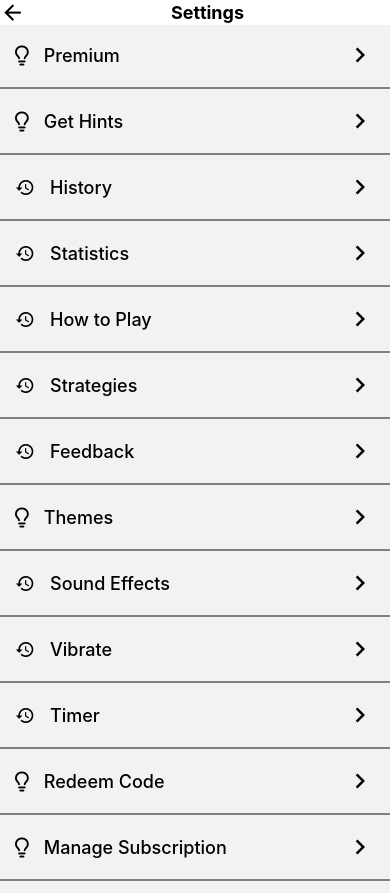
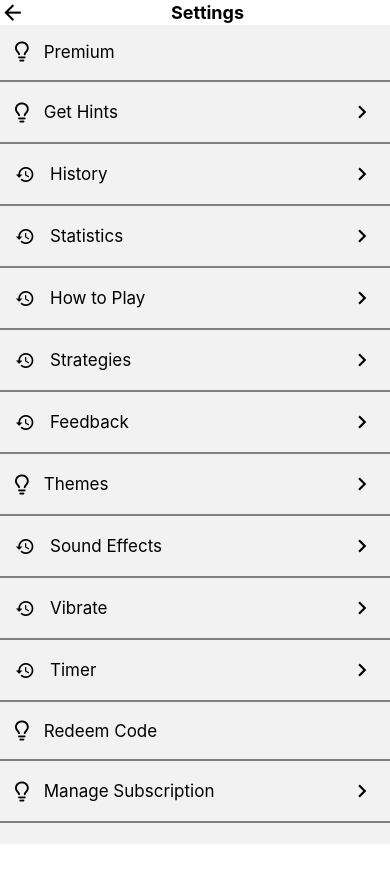
Before and after one commit to kritajns/GameApp, a React Native app: screen /Settings in a window 390 px wide. After the commit the page ends 844 px from the top, so only its background shows below. Built offline with nearby package versions, Linux system fonts and the light colour scheme.

Commit message:
fix: update settings card with boolean logic

```diff
--- a/src/components/SettingsCard.tsx
+++ b/src/components/SettingsCard.tsx
@@ -1,4 +1,4 @@
-import {View, Text, StyleSheet} from 'react-native';
+import {View, Text, StyleSheet, TouchableOpacity} from 'react-native';
 import React from 'react';
 import {
   widthPercentageToDP as wp,
@@ -12,6 +12,8 @@ interface CardProps {
   name1: string;
   subText?: string;
   onPress?: () => void;
+  isToogle?: boolean;
+  isIcon?: boolean;
 }
 
 const SettingsCard: React.FC<CardProps> = ({
@@ -20,10 +22,12 @@ const SettingsCard: React.FC<CardProps> = ({
   library1,
   name1,
   onPress,
+  isToggle = false,
+  isIcon = true,
 }) => {
   return (
     <>
-      <View style={styles.container}>
+      <TouchableOpacity style={styles.container} onPress={onPress}>
         <View style={styles.innerContainer}>
           <CustomIcon library={library1} name={name1} size={20} color="black" />
           <View style={{marginLeft: 15}}>
@@ -31,8 +35,8 @@ const SettingsCard: React.FC<CardProps> = ({
             {subText && <Text style={styles.miniText}>{subText}</Text>}
           </View>
         </View>
-        <CustomIcon library={'MaterialIcons'} name={'keyboard-arrow-right'} size={30} color="black" />
-      </View>
+        {isIcon && <CustomIcon library={'MaterialIcons'} name={'keyboard-arrow-right'} size={26} color="black" />}
+      </TouchableOpacity>
 
       <View style={styles.divider} />
     </>
@@ -54,8 +58,8 @@ const styles = StyleSheet.create({
   },
   mainText: {
     color: 'black',
-    fontSize: 18,
-    fontWeight: '500',
+    fontSize: 17,
+    fontWeight: '400',
   },
   miniText: {
     fontSize: 12,
--- a/src/screens/Dashboard/Home.tsx
+++ b/src/screens/Dashboard/Home.tsx
@@ -35,7 +35,7 @@ const styles = StyleSheet.create({
     marginTop: 30,
   },
   text: {
-    fontSize: 32,
+    fontSize: 36,
     fontWeight: 'bold',
     textAlign: 'center',
     textTransform: 'uppercase',
```
